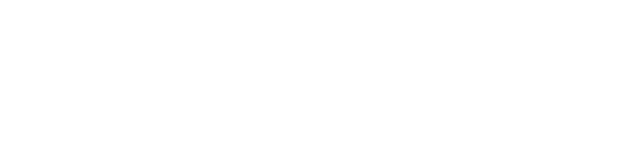
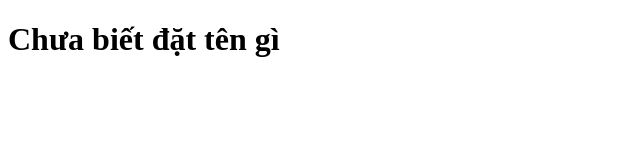
Before and after one commit to bunzz1/spck, a plain HTML site: page index.html in a window 1280 px wide. Shown: the whole page, without its empty margins (0-640 px from the left). Drawn offline with Linux system fonts and the light colour scheme.

Commit message:
change git

```diff
--- a/index.html
+++ b/index.html
@@ -6,3 +6,6 @@
   </style>
 </head>
 <body>
+    <h1>Chưa biết đặt tên gì</h1>
+</body>
+</html>
```
